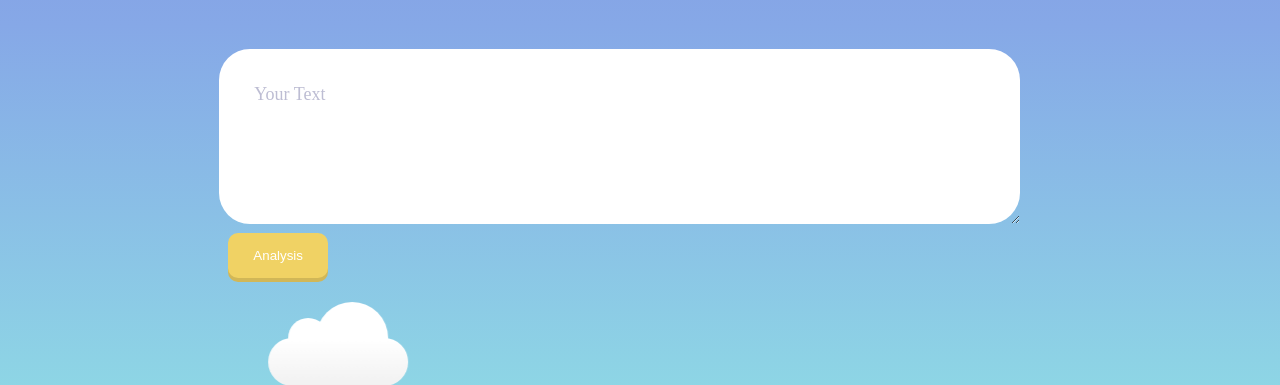
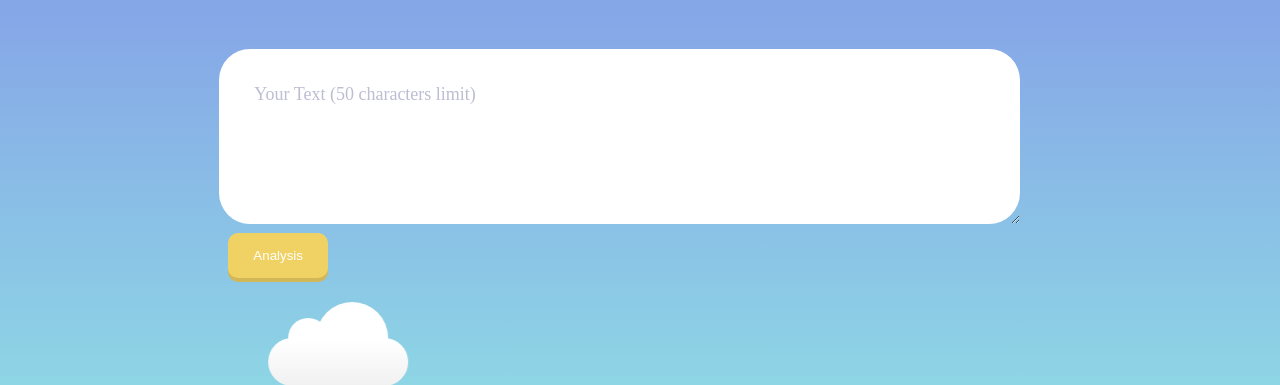
Before and after one commit to dragonblood/Boomerang, a Django app: page / in a window 1280 px wide. Shown: the part 500-885 px from the top of the page. Run offline with Django 3.2, Linux system fonts and the light colour scheme.

Commit message:
limit added

```diff
--- a/Boomerang/templates/enterText.html
+++ b/Boomerang/templates/enterText.html
@@ -40,7 +40,7 @@
                     {% csrf_token %}
                     <div class="main-textarea">
                         <div class="wrap-input100 validate-input" data-validate="Please enter your message ">
-                            <textarea class="input100" name="text" placeholder="Your Text"></textarea>
+                            <textarea class="input100" name="text"  maxlength="100" placeholder="Your Text (50 characters limit)"></textarea>
                             <span class="focus-input100"></span>
                         </div>
                         <input name="submittext" type="submit" value="Analysis" class="btn yellow rounded">
--- a/Boomerang/views.py
+++ b/Boomerang/views.py
@@ -28,7 +28,7 @@ def sentiment_api(text):
     client = language.LanguageServiceClient()
 
     # The text to analyze
-    document = types.Document(content=text, type=enums.Document.Type.PLAIN_TEXT)
+    document = types.Document(content=text[:99], type=enums.Document.Type.PLAIN_TEXT)
 
     # Detects the sentiment of the text
     global sentiment
```
